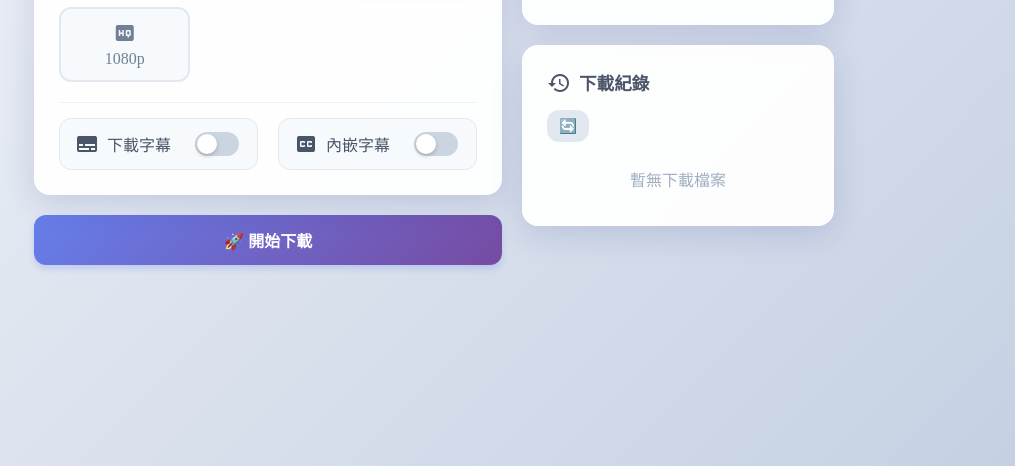
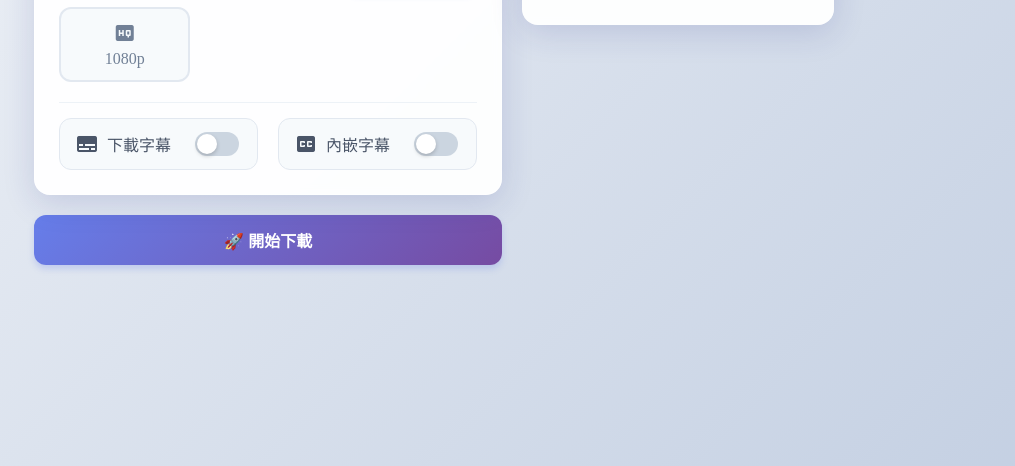
Before and after one commit to wie-shih-chen/video-downloader, a Flask app: page /download/ in a window 1280 px wide. Shown: the part 397-863 px from the top of the page, without its empty margins (206-1221 px from the left). Run offline with Flask 3, Linux system fonts and the light colour scheme; data that the repository does not hold is empty; some libraries are stand-ins or nearby versions.

Commit message:
UI: Remove download history feature

```diff
--- a/static/js/downloader.js
+++ b/static/js/downloader.js
@@ -14,8 +14,6 @@ document.addEventListener('DOMContentLoaded', function () {
     const mainProgress = document.getElementById('mainProgress');
     const speedStat = document.getElementById('speedStat');
     const etaStat = document.getElementById('etaStat');
-    const filesList = document.getElementById('filesList');
-    const refreshFilesBtn = document.getElementById('refreshFilesBtn');
 
     let pollInterval = null;
 
@@ -180,61 +178,13 @@ document.addEventListener('DOMContentLoaded', function () {
         }
     }
 
-    // --- 4. File Management ---
-    async function refreshFiles() {
-        try {
-            const res = await fetch('/download/api/files');
-            const files = await res.json();
-            renderFiles(files);
-        } catch (e) {
-            console.error('Failed to load files', e);
-        }
-    }
-
-    function renderFiles(files) {
-        filesList.innerHTML = '';
-        if (files.length === 0) {
-            filesList.innerHTML = '<div style="padding:10px; color:#a0aec0; text-align:center;">暫無下載檔案</div>';
-            return;
-        }
-
-        files.forEach(file => {
-            const div = document.createElement('div');
-            div.className = 'file-item';
-            div.innerHTML = `
-                <div class="file-info">
-                    <div class="file-name" title="${file}">${file}</div>
-                </div>
-                <div class="file-actions">
-                    <a href="/download/api/files/download/${encodeURIComponent(file)}" class="btn-sm" title="下載此檔案" style="text-decoration:none; color:#48bb78;">
-                        <span class="material-icons">download</span>
-                    </a>
-                    <button onclick="deleteFile('${file}')" title="刪除檔案">
-                        <span class="material-icons">delete</span>
-                    </button>
-                </div>
-            `;
-            filesList.appendChild(div);
-        });
-    }
-
-    // Expose delete function globally
-    window.deleteFile = async function (filename) {
-        if (!confirm('確定要刪除這個檔案嗎？')) return;
-        try {
-            await fetch(`/download/api/files/${filename}`, { method: 'DELETE' });
-            refreshFiles();
-        } catch (e) {
-            alert('刪除失敗');
-        }
-    };
 
     if (refreshFilesBtn) {
-        refreshFilesBtn.addEventListener('click', refreshFiles);
+        // refreshFilesBtn.addEventListener('click', refreshFiles); // Removed as refreshFiles is gone
     }
 
     // Initial Load
-    refreshFiles();
+    // refreshFiles(); // Removed as refreshFiles is gone
 
     // --- Helpers ---
     function showStatus(msg, type) {
--- a/templates/downloader/index.html
+++ b/templates/downloader/index.html
@@ -112,19 +112,6 @@
         </div>
 
 
-        <!-- File List -->
-        <div class="card files-card glass-premium">
-            <div class="card-header" style="margin-bottom: 15px;">
-                <h3 class="panel-title"><span class="material-icons">history</span> 下載紀錄</h3>
-                <div class="actions">
-                    <button class="btn btn-sm btn-secondary" id="refreshFilesBtn">🔄</button>
-                </div>
-            </div>
-
-            <div class="files-list" id="filesList">
-                <!-- Files injected here -->
-            </div>
-        </div>
     </div>
 </div>
 {% endblock %}
```
